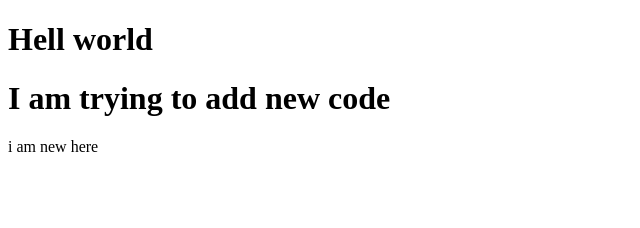
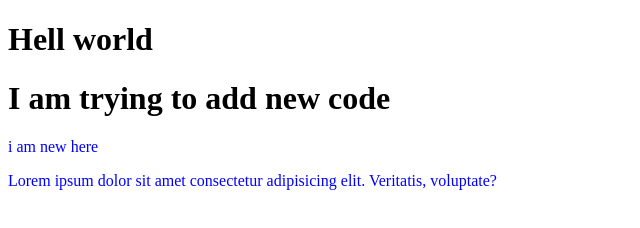
Before and after one commit to Shoriful-Islam25/my-second-repo, a plain HTML site: page index.html in a window 1280 px wide. Shown: the whole page, without its empty margins (0-640 px from the left). Drawn offline with Linux system fonts and the light colour scheme.

Commit message:
style added

```diff
--- a/index.html
+++ b/index.html
@@ -5,11 +5,13 @@
   <meta http-equiv="X-UA-Compatible" content="IE=edge">
   <meta name="viewport" content="width=device-width, initial-scale=1.0">
   <title>My second repo</title>
+  <link rel="stylesheet" href="style.css">
 </head>
 <body>
     <h1>Hell world</h1>
     <h1>I am trying to add new code</h1>
     <p>i am new here</p>
+    <p>Lorem ipsum dolor sit amet consectetur adipisicing elit. Veritatis, voluptate?</p>
 
 </body>
 </html>
--- /dev/null
+++ b/style.css
@@ -0,0 +1,3 @@
+p{
+  color: blue;
+}
```
